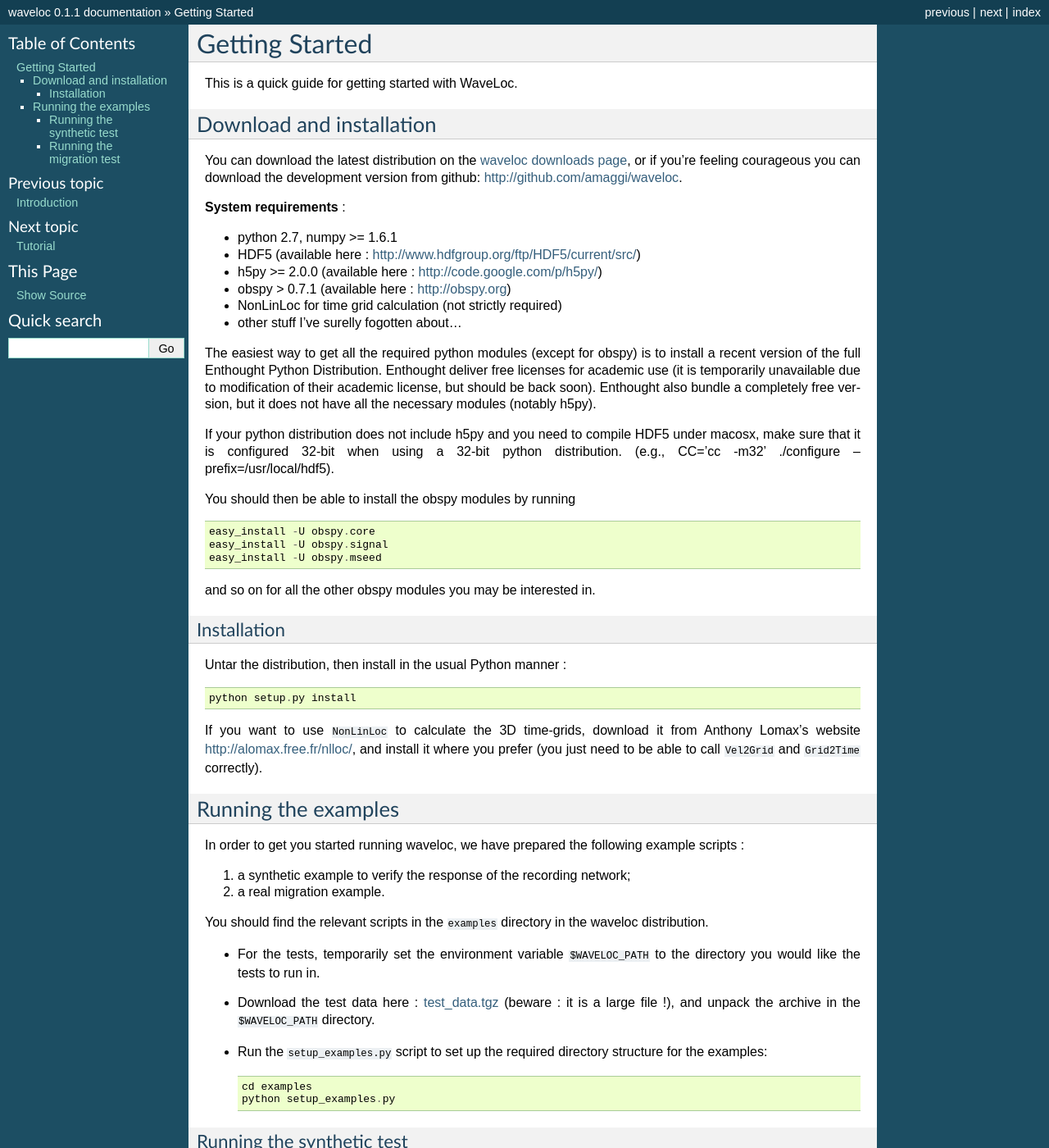
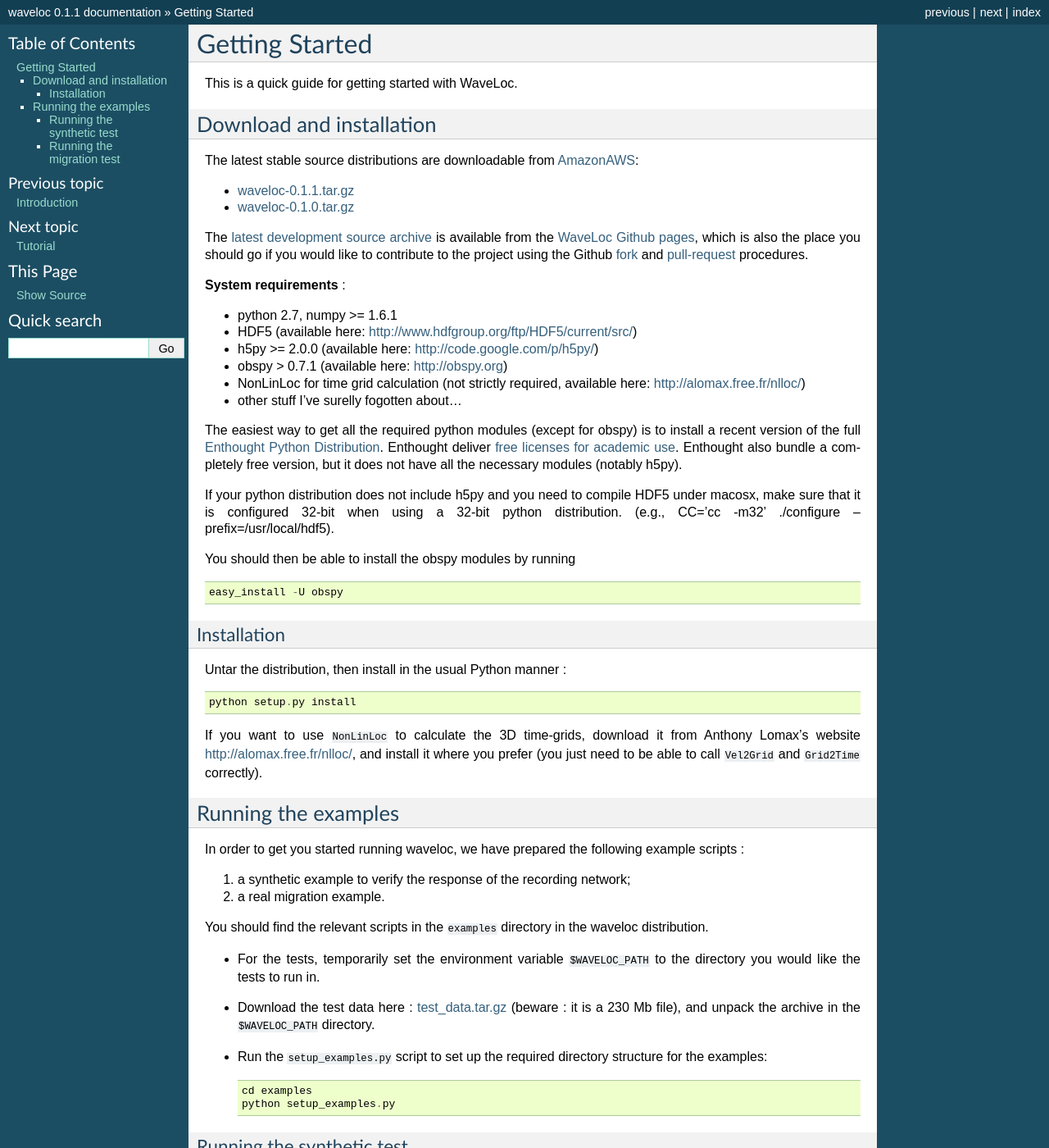
Before and after one commit to amaggi/waveloc, a Sphinx documentation site: the page built from sphinx/getting_started.rst, in a window 1280 px wide and 1400 px high. Shown: the whole window at 82% size. Built offline with Sphinx 7.4.7, drawn with Linux system fonts in a browser that asks for light colours; formulas are drawn with MathJax 3.

Commit message:
Started modifying documentation

```diff
--- a/sphinx/getting_started.rst
+++ b/sphinx/getting_started.rst
@@ -9,26 +9,34 @@
 Download and installation
 =========================
 
-You can download the latest distribution on the `waveloc downloads page
-<http://github.com/amaggi/waveloc/downloads>`_, or if you're feeling
-courageous you can download the development version from github:
-http://github.com/amaggi/waveloc.
+The latest stable source distributions are downloadable from `AmazonAWS <http://aws.amazon.com>`_:
+
+* `waveloc-0.1.1.tar.gz <https://s3.amazonaws.com/waveloc/waveloc-0.1.1.tar.gz>`_
+* `waveloc-0.1.0.tar.gz <https://s3.amazonaws.com/waveloc/waveloc-0.1.0.tar.gz>`_
+
+The `latest development source archive
+<https://github.com/amaggi/waveloc/archive/master.zip>`_ is available from the
+`WaveLoc Github pages <http://github.com/amaggi/waveloc>`_, which is also the
+place you should go if you would like to contribute to the project using the
+Github `fork <https://help.github.com/articles/fork-a-repo>`_ and
+`pull-request <https://help.github.com/articles/using-pull-requests>`_
+procedures.
 
 **System requirements** :
 
 * python 2.7, numpy >= 1.6.1
-* HDF5 (available here : http://www.hdfgroup.org/ftp/HDF5/current/src/)
-* h5py >= 2.0.0 (available here : http://code.google.com/p/h5py/)
-* obspy > 0.7.1 (available here : http://obspy.org)
-* NonLinLoc for time grid calculation (not strictly required)
+* HDF5 (available here: http://www.hdfgroup.org/ftp/HDF5/current/src/)
+* h5py >= 2.0.0 (available here: http://code.google.com/p/h5py/)
+* obspy > 0.7.1 (available here: http://obspy.org)
+* NonLinLoc for time grid calculation (not strictly required, available here: http://alomax.free.fr/nlloc/)
 * other stuff I've surelly fogotten about...
 
 The easiest way to get all the required python modules (except
-for obspy) is to install a recent version of the full Enthought Python Distribution.
-Enthought deliver free licenses for academic use (it is temporarily unavailable
-due to modification of their academic license, but should be back soon).
-Enthought also bundle a completely free version, but it does not have all the necessary
-modules (notably h5py).
+for obspy) is to install a recent version of the full `Enthought Python
+Distribution <http://enthought.com/products/epd.php>`_.  Enthought deliver
+`free licenses for academic use <http://enthought.com/products/edudownload.php>`_.
+Enthought also bundle a completely free version, but it does not have all the
+necessary modules (notably h5py).
 
 If your python distribution does not include h5py and you
 need to compile HDF5 under macosx, make sure that it is configured 32-bit when
@@ -37,11 +45,8 @@
 
 You should then be able to install the obspy modules by running ::
 
-  easy_install -U obspy.core
-  easy_install -U obspy.signal
-  easy_install -U obspy.mseed
+  easy_install -U obspy
 
-and so on for all the other obspy modules you may be interested in.
 
 Installation
 ------------
@@ -72,9 +77,9 @@
 * For the tests, temporarily set the environment variable ``$WAVELOC_PATH`` to
   the directory you would like the tests to run in.
 
-* Download the test data here : `test_data.tgz
-  <https://github.com/downloads/amaggi/waveloc/test_data.tgz>`_ (beware : it is a
-  large file !), and unpack the archive in the  ``$WAVELOC_PATH`` directory.
+* Download the test data here : `test_data.tar.gz
+  <https://s3.amazonaws.com/waveloc/test_data.tar.gz>`_ (beware : it is a
+  230 Mb file), and unpack the archive in the  ``$WAVELOC_PATH`` directory.
 
 * Run the ``setup_examples.py`` script to set up the required directory structure
   for the examples: ::
```
Also changed, not shown: sphinx/index.rst (+4 -4 lines).
